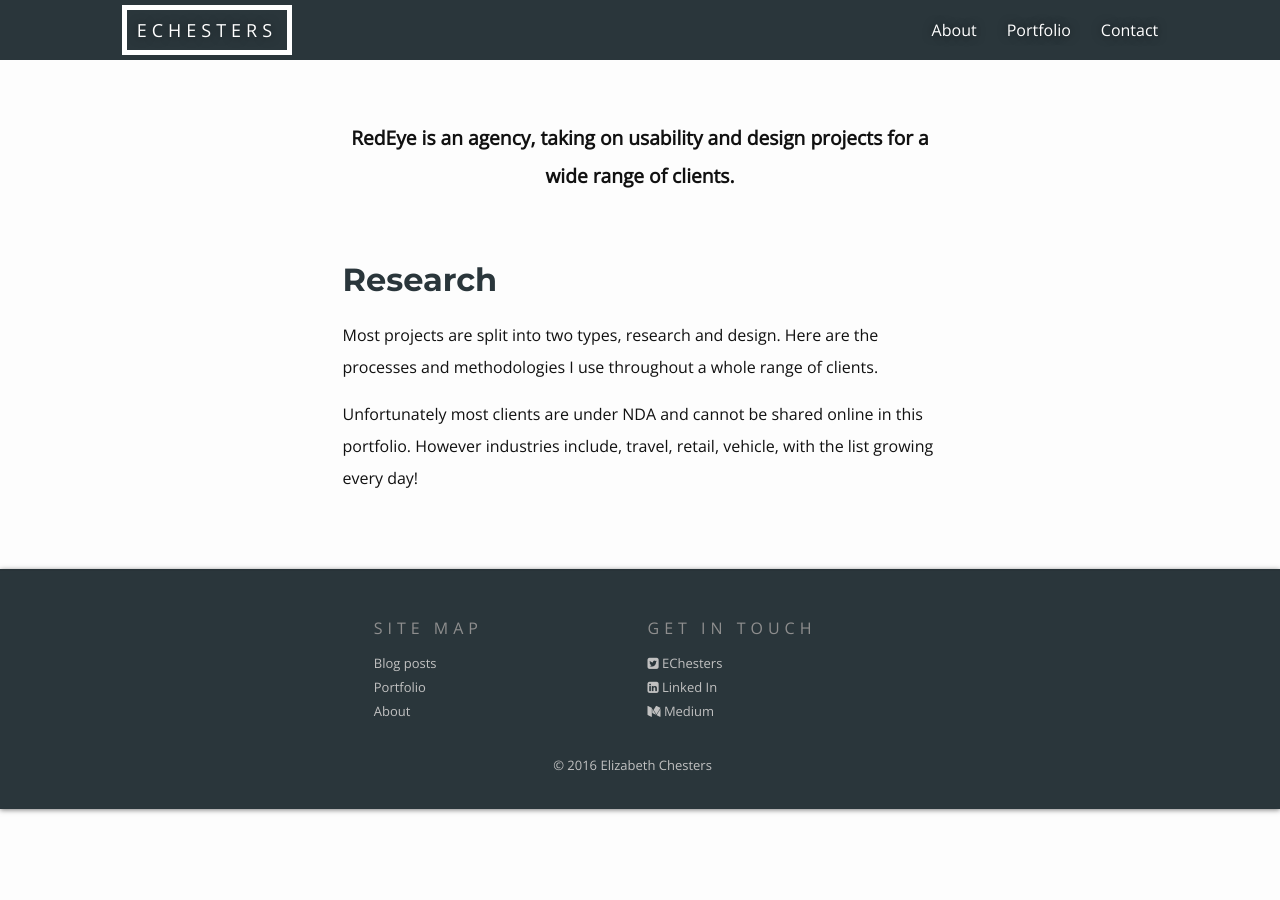
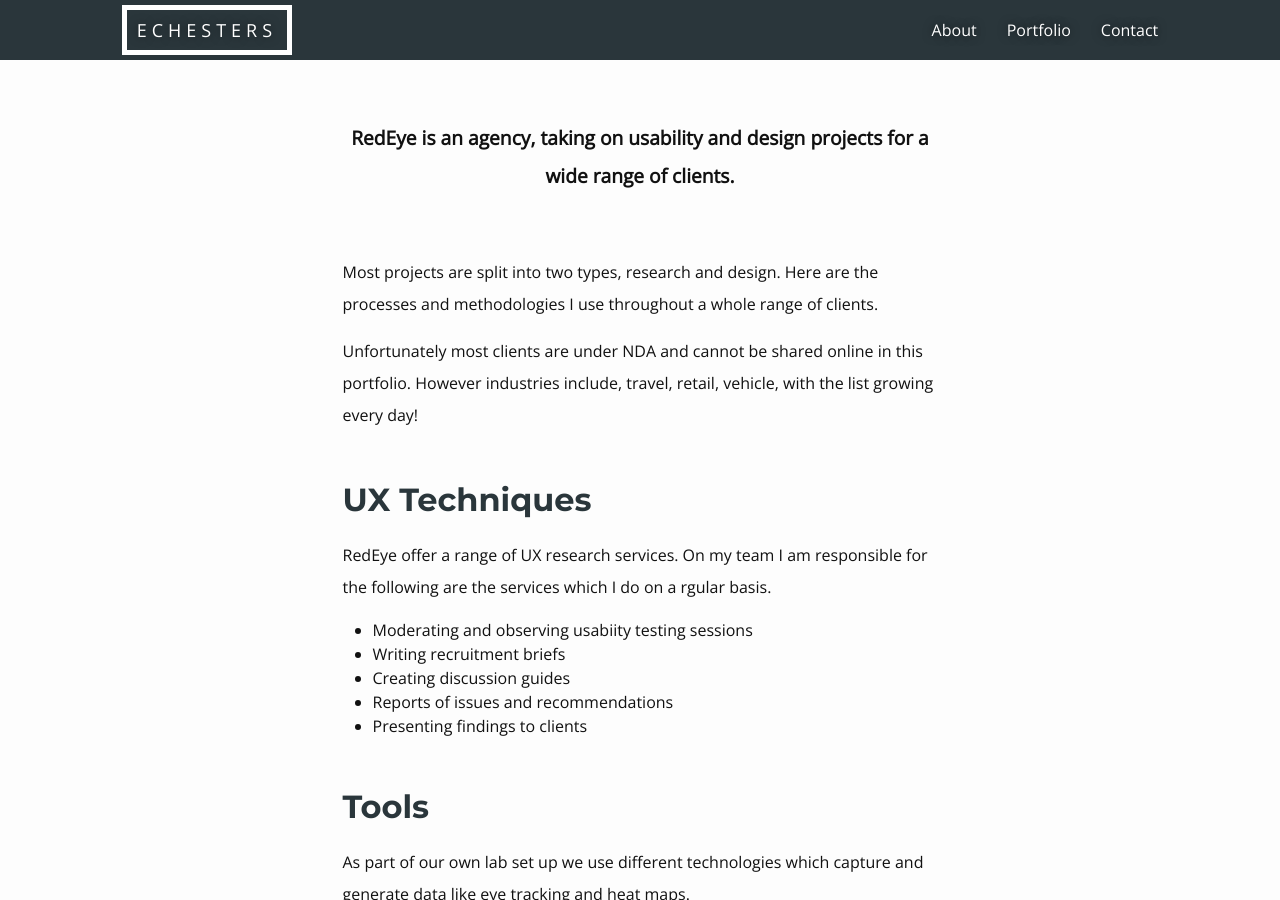
Before and after one commit to EChesters/echesters.github.io, a Jekyll site: the page built from pages/redeye.html, in a window 1280 px wide and 900 px high, scrolled down 841 px. Built offline with Jekyll 4.4.1, drawn with Linux system fonts in a browser that asks for light colours; nearby versions of some CDN libraries; some of the changed text lies outside the part shown.

Commit message:
Added content for research page

```diff
--- a/_layouts/portfolio.html
+++ b/_layouts/portfolio.html
@@ -8,7 +8,7 @@
 	  <meta http-equiv="Content-Type" content="text/html; charset=UTF-8" />
 	  <meta name="author" content="EChesters" />
 
-	  <title>{% if page.title %}{{ page.title }}{% else %}{{ site.title }}{% endif %} | Portfolio</title>
+	  <title>{% if page.title %}{{ page.title }}{% else %}{{ site.title }}{% endif %}</title>
 	  <meta name="description" content="{% if page.excerpt %}{{ page.excerpt | strip_html | strip_newlines | truncate: 160 }}{% else %}{{ site.description }}{% endif %}">
 
 	  <link rel="stylesheet" href="https://maxcdn.bootstrapcdn.com/bootstrap/3.3.6/css/bootstrap.min.css" integrity="sha384-1q8mTJOASx8j1Au+a5WDVnPi2lkFfwwEAa8hDDdjZlpLegxhjVME1fgjWPGmkzs7" crossorigin="anonymous">
--- a/pages/redeye.html
+++ b/pages/redeye.html
@@ -1,12 +1,34 @@
 ---
-title: RedEye
+title: RedEye - Research
 image: /images/portfolio/cognia/gunther-wide.jpg
 layout: case-study
 summary: RedEye is an agency, taking on usability and design projects for a wide range of clients.
 ---
 
 <section>
-	<h2>Research</h2>
 	<p>Most projects are split into two types, research and design. Here are the processes and methodologies I use throughout a whole range of clients.</p>
 	<p>Unfortunately most clients are under NDA and cannot be shared online in this portfolio. However industries include, travel, retail, vehicle, with the list growing every day!</p>
 </section>
+
+<section>
+	<h2>UX Techniques</h2>
+	<p>RedEye offer a range of UX research services. On my team I am responsible for the following are the services which I do on a rgular basis.</p>
+	<ul>
+		<li>Moderating and observing usabiity testing sessions</li>
+		<li>Writing recruitment briefs</li>
+		<li>Creating discussion guides</li>
+		<li>Reports of issues and recommendations</li>
+		<li>Presenting findings to clients</li>
+	</ul>
+</section>
+
+<section>
+	<h2>Tools</h2>
+	<p>As part of our own lab set up we use different technologies which capture and generate data like eye tracking and heat maps.</p>
+
+	<h3>Morae</h3>
+	<p>I use Morae in every user session, a specially designed piece of usability software which captures screen activity and offers live streaming to my clients.</p>
+
+	<h3>Tobii</h3>
+	<p>An eye tracking bar and piece of software, capturing eye tracking data and offering outputs like heatmaps and vision maps.</p>
+</section>
```
